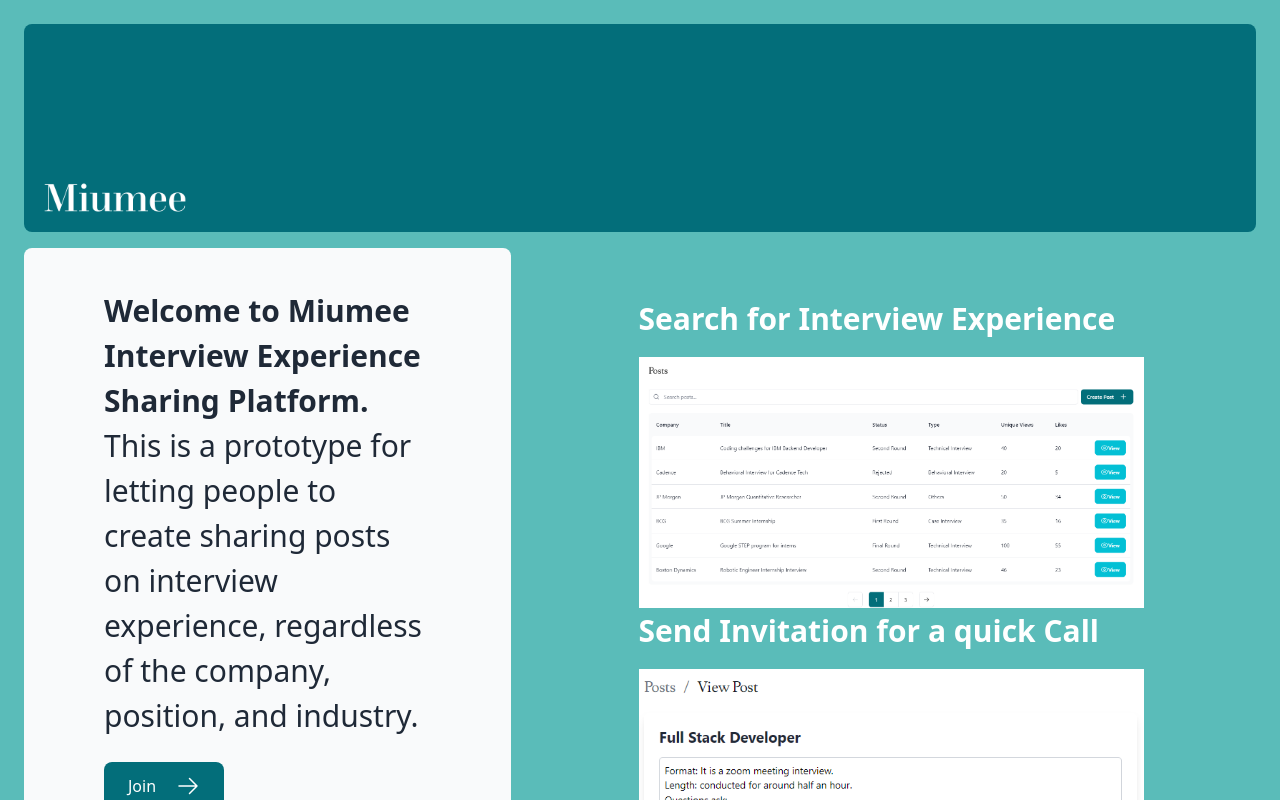
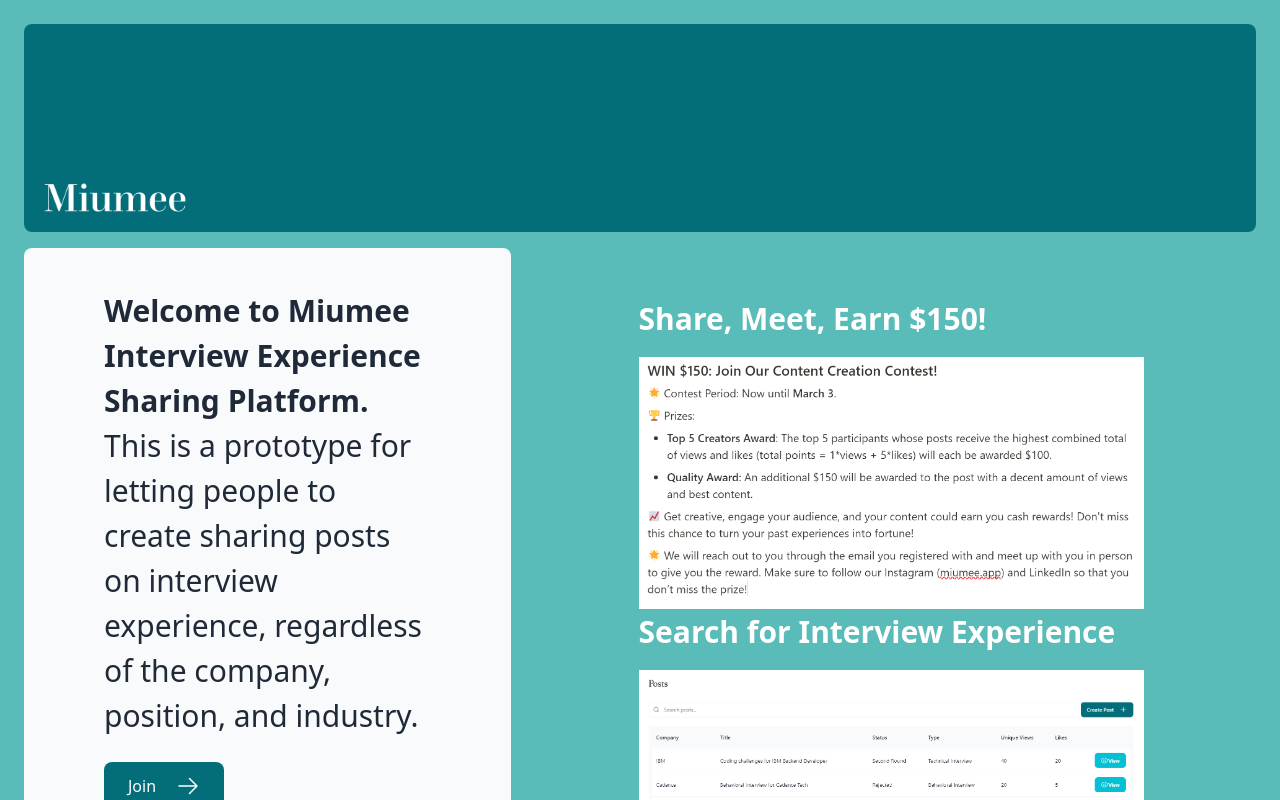
Before and after one commit to Lukehsu1999/interview-experience-sharing-platform, a Next.js app: page / in a window 1280 px wide. Shown: the top 800 px of the page. Built offline with nearby package versions, Linux system fonts and the light colour scheme.

Commit message:
add Contest Rules to Landing page

```diff
--- a/app/page.tsx
+++ b/app/page.tsx
@@ -27,6 +27,21 @@ export default function Page() {
         </div>
         <div className="flex items-center justify-center p-6 md:w-3/5 md:px-28 md:py-12 grid grid-cols-1">
           {/* Add Hero Images Here */}
+          <p className={`text-xl text-white md:text-3xl md:leading-normal`}><strong>Share, Meet, Earn $150!</strong></p>
+          <Image
+            src="/Contest-Rules.png"
+            width={1000}
+            height={760}
+            className="hidden md:block mt-4"
+            alt="Screenshots of the dashboard project showing desktop version"
+          />
+          <Image
+            src="/Contest-Rules.png"
+            width={560}
+            height={430}
+            className="md:hidden block mt-4"
+            alt="Screenshots of the dashboard project showing mobile version"
+          />
           <p className={`text-xl text-white md:text-3xl md:leading-normal`}><strong>Search for Interview Experience</strong></p>
           <Image
             src="/demo_all_posts.png"
```
